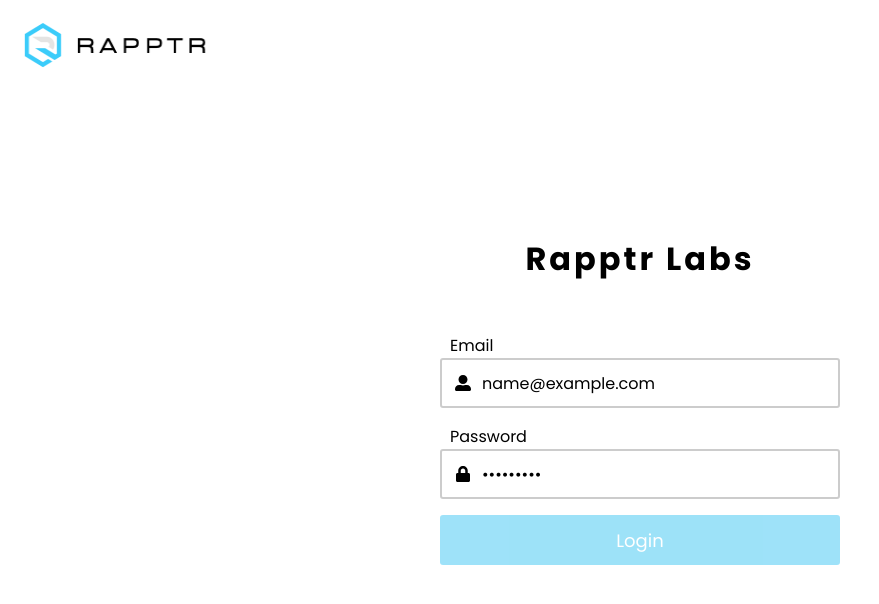
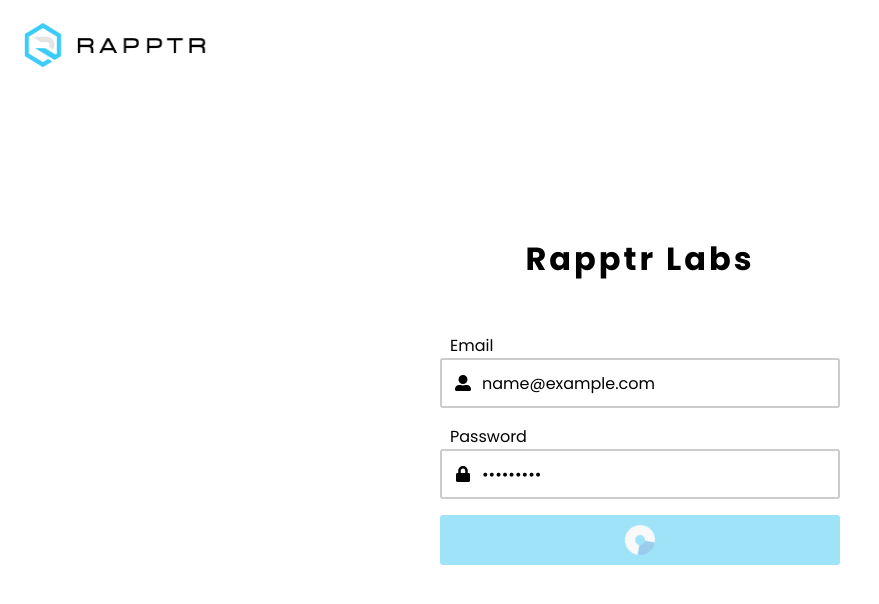
Before and after one commit to chukshon/fe-todoapp, a React (Create React App) app: page /login in a window 1280 px wide. Both pictures are taken after typing "name@example.com", "Sample123" into the empty fields and a click on the button "Login". Shown: the top 604 px of the page, without its empty margins (0-879 px from the left). Built offline with nearby package versions, Linux system fonts and the light colour scheme; no server answers.

Commit message:
feat: created a loader compoent that comes up on the button when a user tries logging in

```diff
--- a/src/components/Button/Button.tsx
+++ b/src/components/Button/Button.tsx
@@ -1,6 +1,6 @@
 import React from "react"
 import { ButtonStyled } from "./style"
-
+import { Loader } from "../index"
 export type Props = {
   disabled?: boolean
   buttonText: string
@@ -8,10 +8,10 @@
   onClick?: () => void
 }
 
-const Button = ({ disabled, buttonText, onClick }: Props) => {
+const Button = ({ disabled, buttonText, onClick, loading }: Props) => {
   return (
     <ButtonStyled type="submit" disabled={disabled} onClick={onClick}>
-      {buttonText}
+      {loading ? <Loader /> : buttonText}
     </ButtonStyled>
   )
 }
--- a/src/components/Button/style.ts
+++ b/src/components/Button/style.ts
@@ -11,6 +11,9 @@
   cursor: pointer;
   border-radius: 3px;
   transition: all 0.3s ease;
+  display: flex;
+  justify-content: center;
+  align-items: center;
   &:hover {
     background: #0dafe0;
   }
--- /dev/null
+++ b/src/components/Loader/Loader.tsx
@@ -0,0 +1,8 @@
+import React from "react"
+import { LoaderWrapper } from "./style"
+
+const Loader = () => {
+  return <LoaderWrapper></LoaderWrapper>
+}
+
+export default Loader
--- /dev/null
+++ b/src/components/Loader/style.ts
@@ -0,0 +1,15 @@
+import styled, { keyframes } from "styled-components"
+
+const spinKeyFrame = keyframes`
+ 0% { transform: rotate(0deg); }
+  100% { transform: rotate(360deg); }
+ `
+
+export const LoaderWrapper = styled.div`
+  border: 10px solid #f3f3f3; /* Light grey */
+  border-top: 10px solid #3498db; /* Blue */
+  border-radius: 50%;
+  width: 30px;
+  height: 30px;
+  animation: ${spinKeyFrame} 2s linear infinite;
+`
--- a/src/components/index.ts
+++ b/src/components/index.ts
@@ -2,3 +2,4 @@
 export { default as Button } from "./Button/Button"
 export { default as Search } from "./Search/Search"
 export { default as TodoCard } from "./TodoCard/TodoCard"
+export { default as Loader } from "./Loader/Loader"
--- a/src/context/authReducer.ts
+++ b/src/context/authReducer.ts
@@ -12,6 +12,7 @@
     return {
       ...state,
       isLoading: true,
+      message: "",
     }
   }
   if (action.type === LOGIN_USER_SUCCESS) {
@@ -51,7 +52,6 @@
       message: "",
     }
   }
-
   throw new Error(`No Matching "" - action type`)
 }
 
--- a/src/pages/Login/Login.tsx
+++ b/src/pages/Login/Login.tsx
@@ -38,6 +38,7 @@
             <Button
               disabled={!LoginFormik.isValid || isLoading}
               buttonText="Login"
+              loading={isLoading}
             />
           </ButtonContainer>
         </FormStyled>
```
